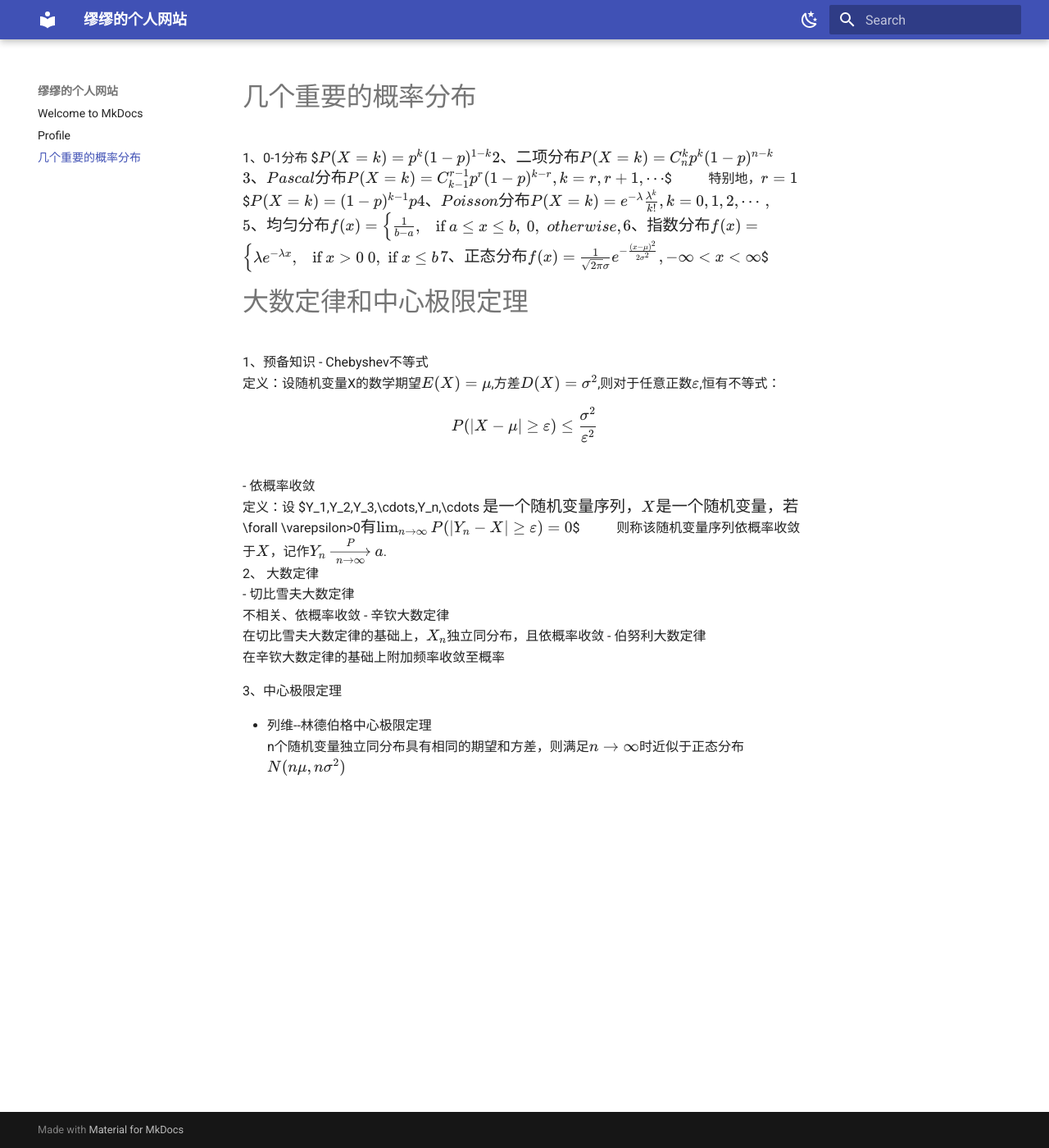
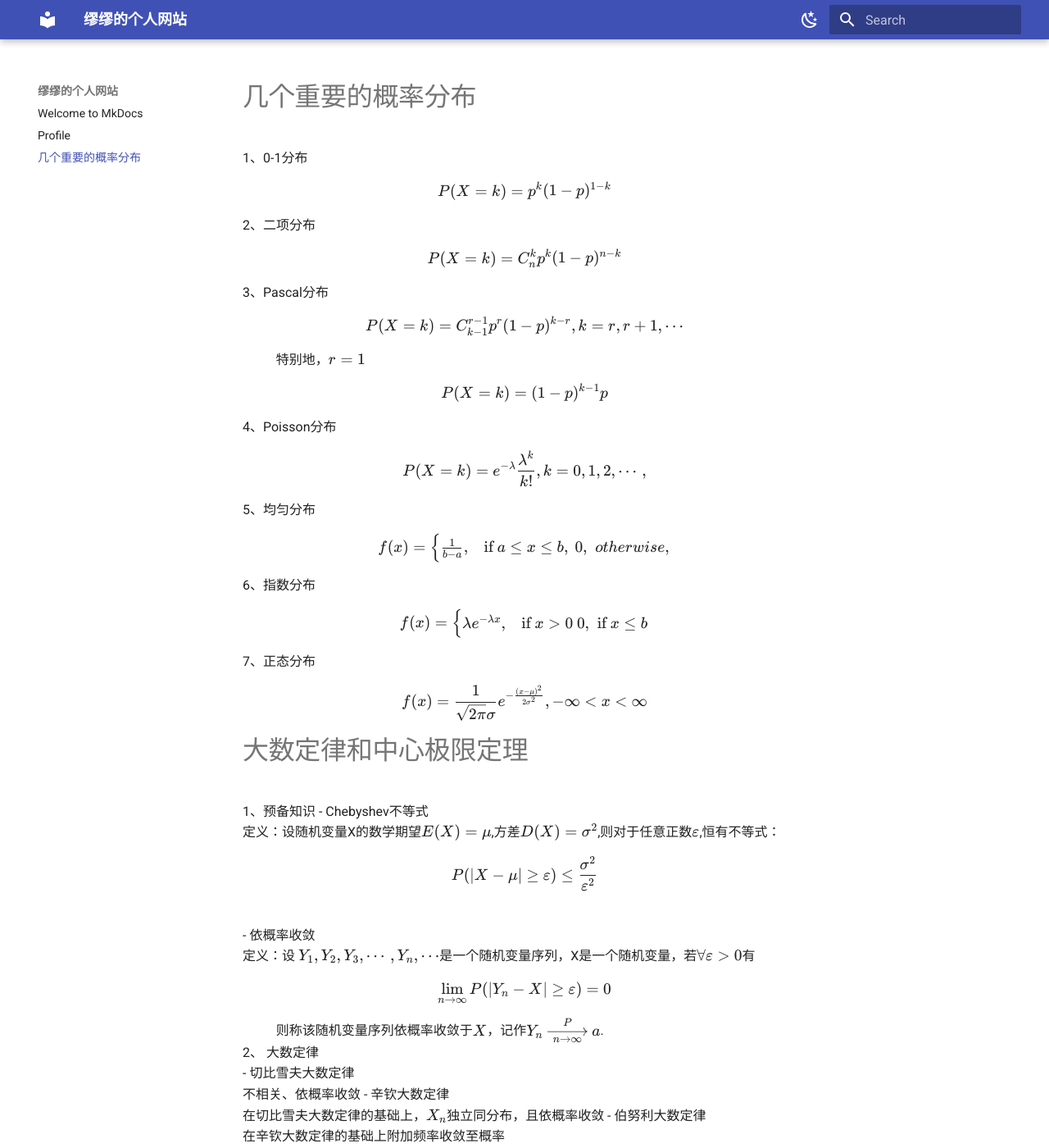
Before and after one commit to Miuarcher/miumiu.github.io, an MkDocs documentation site: the page built from docs/概率统计补天.md, in a window 1280 px wide and 1400 px high. Shown: the whole window at 82% size. Built offline with MkDocs 1.6.1 and Material for MkDocs 9.7.7, drawn with Linux system fonts in a browser that asks for light colours.

Commit message:
fix block formula display

```diff
--- a/mkdocs.yml
+++ b/mkdocs.yml
@@ -29,12 +29,6 @@ theme:
         icon: material/weather-sunny
         name: 切换至日间模式
 
-markdown_extensions:
-  # [数学公式支持]
-  # https://squidfunk.github.io/mkdocs-material/reference/math/#katex
-  - pymdownx.arithmatex:
-      generic: true
-
 extra_javascript:
   # [数学公式支持]
   # https://squidfunk.github.io/mkdocs-material/reference/math/#katex
```
